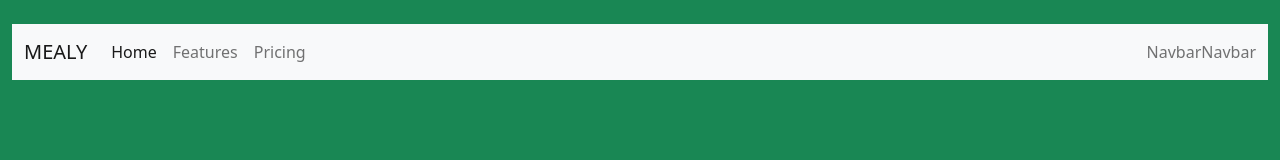
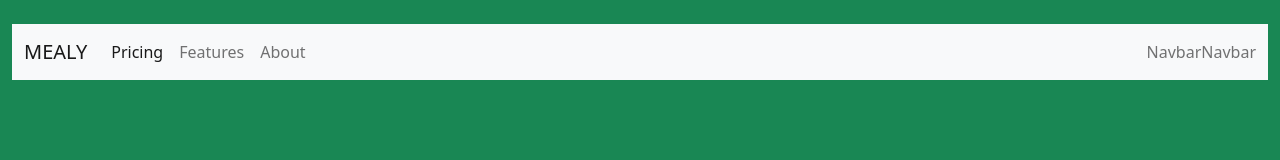
Before and after one commit to bhankymyk/Calorie-meal-planner, a React (Create React App) app: page / in a window 1280 px wide. Shown: the top 160 px of the page. Built offline with nearby package versions, Linux system fonts and the light colour scheme.

Commit message:
fix: page not found

```diff
--- a/src/Component/LandingPage.jsx
+++ b/src/Component/LandingPage.jsx
@@ -20,13 +20,13 @@ function LandingPage() {
     <div class="collapse navbar-collapse" id="navbarText">
       <ul class="navbar-nav me-auto mb-2 mb-lg-0">
         <li class="nav-item">
-          <a class="nav-link active" aria-current="page">Home</a>
+          <a class="nav-link active" aria-current="page">Pricing</a>
         </li>
         <li class="nav-item">
           <a class="nav-link">Features</a>
         </li>
         <li class="nav-item">
-          <a class="nav-link">Pricing</a>
+          <a class="nav-link">About</a>
         </li>
       </ul>
       <span class="navbar-text">
```
